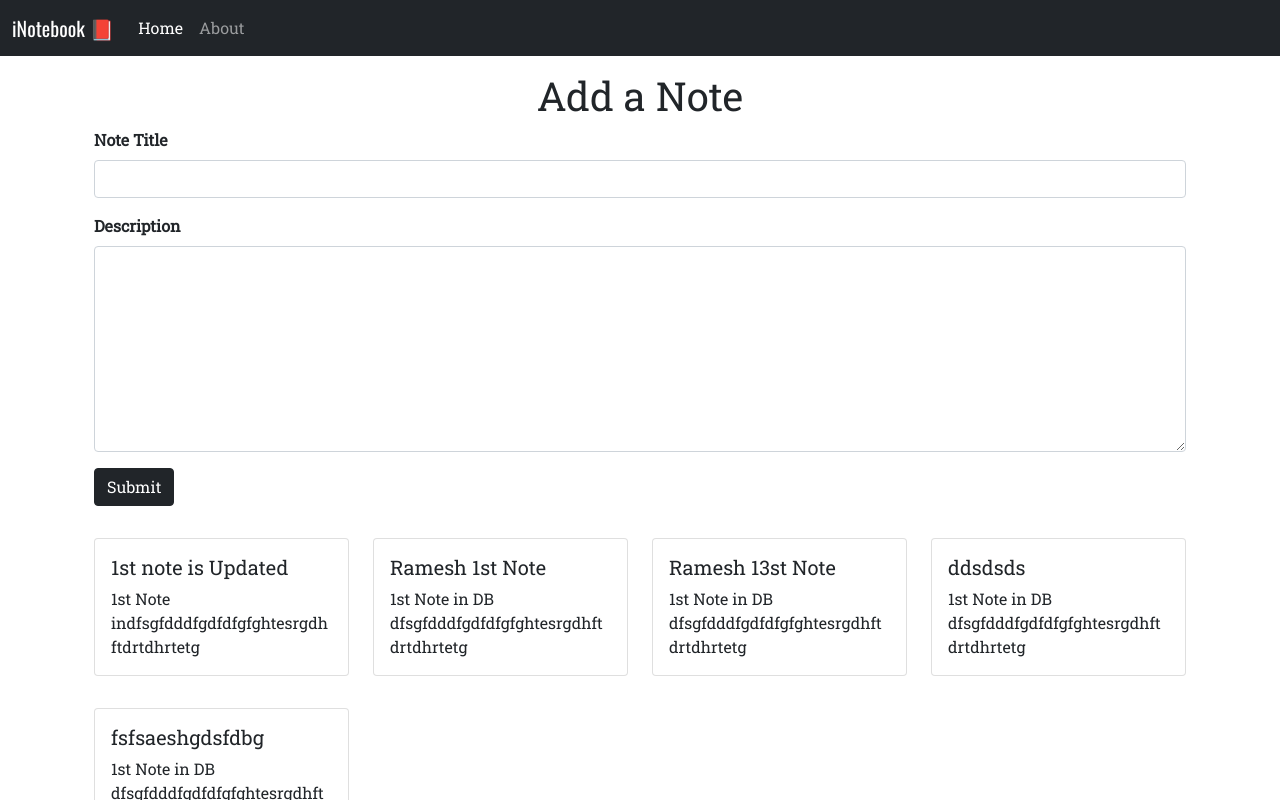
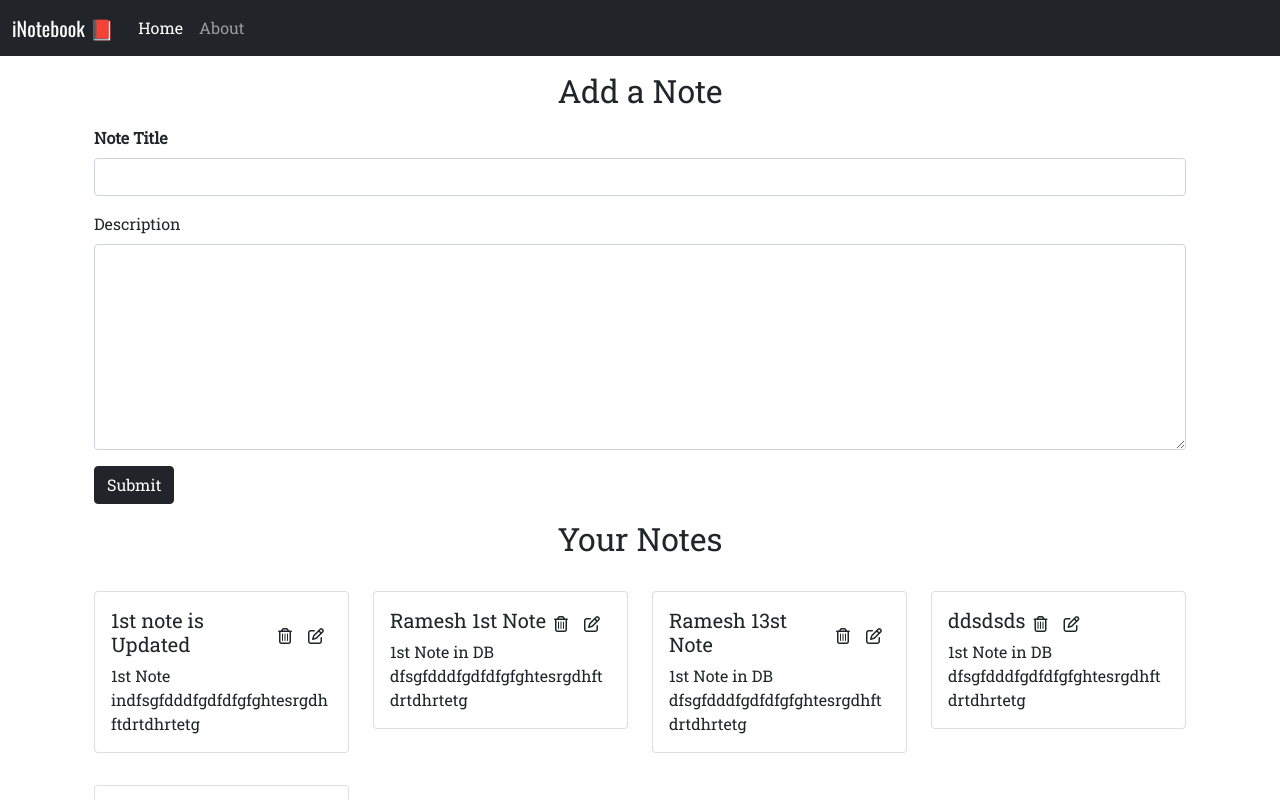
Before and after one commit to Surya8991/CloudNotebook, a React (Create React App) app: page / in a window 1280 px wide. Shown: the top 800 px of the page. Built offline with nearby package versions, Linux system fonts and the light colour scheme.

Commit message:
Added favicons & home page changes

```diff
--- a/public/index.html
+++ b/public/index.html
@@ -12,7 +12,7 @@
   <!-- Bootstrap CSS -->
   <link href="https://cdn.jsdelivr.net/npm/bootstrap@5.1.0/dist/css/bootstrap.min.css" rel="stylesheet"
     integrity="sha384-KyZXEAg3QhqLMpG8r+8fhAXLRk2vvoC2f3B09zVXn8CA5QIVfZOJ3BCsw2P0p/We" crossorigin="anonymous">
-
+    <script src="https://kit.fontawesome.com/26504e4a1f.js" crossorigin="anonymous"></script>
   <title>iNotebook - Your notes secured in the cloud</title>
 </head>
 
--- a/src/components/Home.js
+++ b/src/components/Home.js
@@ -1,26 +1,27 @@
-import React from 'react'
-import Notes from './Notes'
+import Notes from './Notes';
 
 export const Home = () => {
+
     return (
-        <>
-            <div className='container my-3 '>
-                <h1 className='text-center'>Add a Note</h1>
-                <form>
+        <div>
+            <div className="container my-3">
+            <h2 className='text-center'>Add a Note</h2>
+            <form className="my-3">
                 <div className="mb-3">
-                        <label for="exampleInputEmail1" className="form-label"><strong>Note Title</strong></label>
+                    <label htmlFor="exampleInputEmail1" className="form-label"><strong>Note Title</strong></label>
                     <input type="text" className="form-control" id="exampleInputEmail1" aria-describedby="emailHelp"/>
                 </div>
                 <div className="mb-3">
-                        <label for="exampleInputPassword1" className="form-label"><strong>Description</strong></label>
+                    <label htmlFor="exampleInputPassword1" className="form-label">Description</label>
                     <textarea type="text" rows={8} className="form-control" id="exampleInputPassword1"/>
                 </div>
                 <button type="submit" className="btn btn-dark">Submit</button>
             </form>
             </div>
             <div className='container my-3'>
-                <Notes />
+            <h2 className='text-center'>Your Notes</h2>
+            <Notes/>
             </div>
-        </>
+        </div>
     )
 }
--- a/src/components/Noteitem.js
+++ b/src/components/Noteitem.js
@@ -4,10 +4,14 @@ const Noteitem = (props) => {
     const { note } = props;
     return (
         <div className="col-md-3">
-            <div class="card my-3">
-                <div class="card-body">
-                    <h5 class="card-title">{note.title}</h5>
-                    <p class="card-text">{note.description}</p>
+            <div className="card my-3">
+                <div className="card-body">
+                    <div className="d-flex align-items-center">
+                        <h5 className="card-title">{note.title}</h5><i className="far fa-trash-alt mx-2"></i>
+                        <i className="far fa-edit mx-2"></i>
+                    </div>
+                    <p className="card-text">{note.description}</p>
+
                 </div>
             </div>
         </div>
--- a/src/index.css
+++ b/src/index.css
@@ -12,3 +12,6 @@ code {
   font-family: source-code-pro, Menlo, Monaco, Consolas, 'Courier New',
     monospace;
 }
+i{
+  cursor: pointer;
+}
```
Lines whose indentation alone changed are shown as unchanged.
